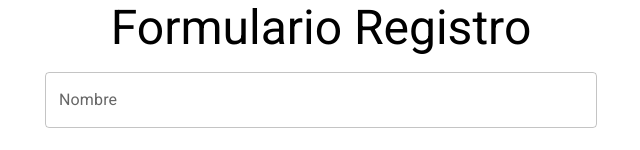
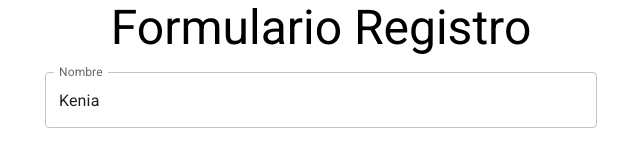
Before and after one commit to KeniaMontalvo/functional-components, a React (Create React App) app: page / in a window 1280 px wide. Shown: the top 150 px of the page, without its empty margins (319-959 px from the left). Built offline with nearby package versions, Linux system fonts and the light colour scheme.

Commit message:
se obtuvo el valor del input

```diff
--- a/src/components/FormSignUp.jsx
+++ b/src/components/FormSignUp.jsx
@@ -1,3 +1,4 @@
+import { useState } from "react";
 import Button from "@mui/material/Button"
 import TextField from '@mui/material/TextField';
 import Switch from '@mui/material/Switch';
@@ -5,6 +6,8 @@ import FormGroup from '@mui/material/FormGroup';
 import FormControlLabel from '@mui/material/FormControlLabel';
 
 function FormSignUp() {
+	const [name, setName] = useState('Kenia')
+
 	return (
 		<form>
 			<TextField
@@ -13,6 +16,11 @@ function FormSignUp() {
 				variant="outlined"
 				fullWidth
 				margin="normal"
+				onChange={(e) => {
+					console.log(e.target.value)
+					setName(e.target.value)
+				}}
+				value={name}
 			/>
 			<TextField
 				id="lastName"
```
